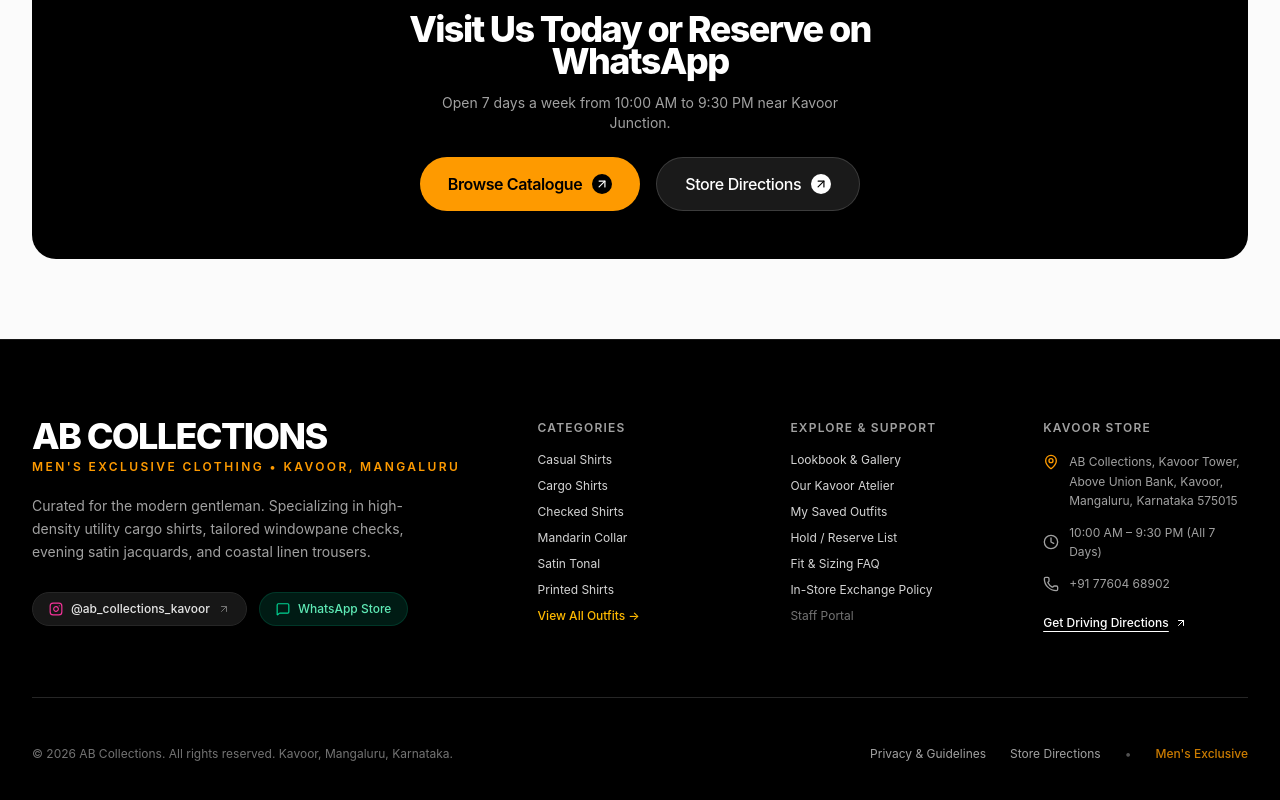
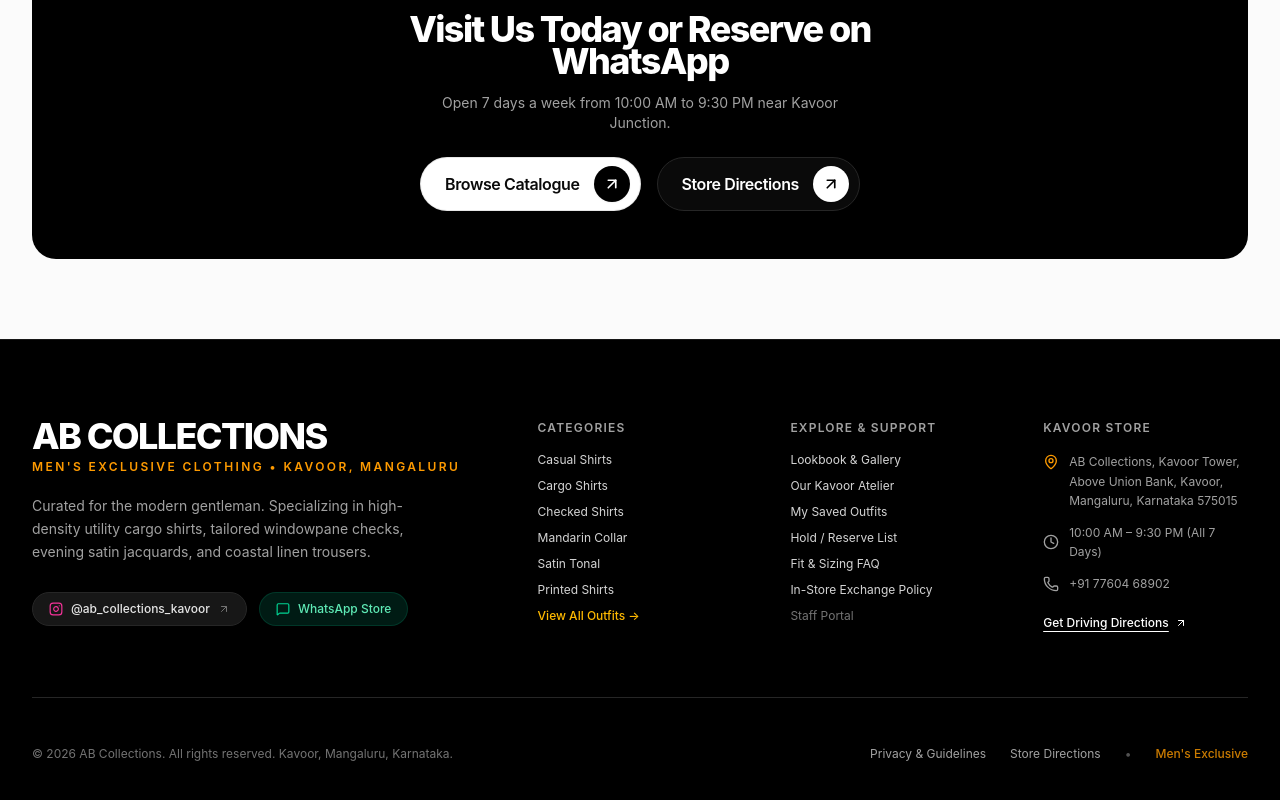
Before and after one commit to Ashith04/AB-Collections, a Next.js app: page /about in a window 1280 px wide. Shown: the part 1544-2344 px from the top of the page. Built offline with nearby package versions, Linux system fonts and the light colour scheme.

Commit message:
style(ui): redesign PillButton with circular arrow badge and add RevealOnScroll animations

```diff
--- a/src/app/globals.css
+++ b/src/app/globals.css
@@ -111,3 +111,25 @@
 .pulse-dot {
   animation: pulseGlow 2s cubic-bezier(0.4, 0, 0.6, 1) infinite;
 }
+
+/* Smooth Scroll Reveal & Ease Up */
+@keyframes fadeInUp {
+  from {
+    opacity: 0;
+    transform: translateY(28px);
+  }
+  to {
+    opacity: 1;
+    transform: translateY(0);
+  }
+}
+
+.animate-fade-in-up {
+  animation: fadeInUp 0.75s cubic-bezier(0.16, 1, 0.3, 1) forwards;
+}
+
+/* Stagger delays */
+.delay-100 { animation-delay: 100ms; }
+.delay-200 { animation-delay: 200ms; }
+.delay-300 { animation-delay: 300ms; }
+.delay-400 { animation-delay: 400ms; }
--- a/src/components/ui/Badge.tsx
+++ b/src/components/ui/Badge.tsx
@@ -8,19 +8,19 @@
 
 export const Badge: React.FC<BadgeProps> = ({ type, className = "" }) => {
   const styles: Record<string, string> = {
-    New: "bg-black text-white",
+    New: "bg-neutral-950 text-white",
     Sale: "bg-red-600 text-white",
-    "Few left": "bg-amber-500 text-black font-semibold",
-    Bestseller: "bg-emerald-600 text-white",
-    "In Store": "bg-neutral-900/80 text-white backdrop-blur-md border border-white/20",
-    "Trial Available": "bg-blue-600 text-white",
+    "Few left": "bg-neutral-900 text-white",
+    Bestseller: "bg-neutral-900 text-white border border-neutral-700",
+    "In Store": "bg-neutral-900/90 text-white backdrop-blur-md border border-white/20",
+    "Trial Available": "bg-neutral-800 text-white",
   };
 
-  const currentStyle = styles[type] || "bg-black text-white";
+  const currentStyle = styles[type] || "bg-neutral-950 text-white";
 
   return (
     <span
-      className={`inline-flex items-center px-2.5 py-1 rounded-full text-[11px] font-medium tracking-wide uppercase shadow-sm ${currentStyle} ${className}`}
+      className={`inline-flex items-center px-2.5 py-0.5 rounded-full text-[10px] font-mono font-medium tracking-wider uppercase shadow-xs ${currentStyle} ${className}`}
     >
       {type}
     </span>
--- a/src/components/ui/PillButton.tsx
+++ b/src/components/ui/PillButton.tsx
@@ -2,72 +2,90 @@
 import Link from "next/link";
 import { ArrowUpRight } from "lucide-react";
 
-interface PillButtonProps {
+export interface PillButtonProps {
   children: React.ReactNode;
   href?: string;
   onClick?: () => void;
-  variant?: "primary" | "secondary" | "accent" | "dark" | "outline-dark";
+  variant?: "primary" | "secondary" | "white" | "dark" | "outline" | "accent" | "emerald";
   size?: "sm" | "md" | "lg";
   withArrow?: boolean;
   className?: string;
   type?: "button" | "submit" | "reset";
   disabled?: boolean;
+  icon?: React.ReactNode;
 }
 
 export const PillButton: React.FC<PillButtonProps> = ({
   children,
   href,
   onClick,
-  variant = "primary",
+  variant = "white",
   size = "md",
   withArrow = true,
   className = "",
   type = "button",
   disabled = false,
+  icon,
 }) => {
+  // Padding calibrated to allow the circular badge to sit comfortably inside the capsule
   const sizeClasses = {
-    sm: "px-4 py-2 text-xs gap-1.5",
-    md: "px-5 py-2.5 text-sm gap-2",
-    lg: "px-7 py-3.5 text-base gap-2.5 font-medium",
+    sm: "pl-4 pr-1.5 py-1 text-xs gap-2 font-medium min-h-[34px]",
+    md: "pl-5 pr-2 py-1.5 text-xs sm:text-sm gap-3 font-medium min-h-[42px]",
+    lg: "pl-6 pr-2.5 py-2 text-sm sm:text-base gap-3.5 font-semibold min-h-[50px]",
   }[size];
 
+  const discSizeClasses = {
+    sm: "w-6 h-6",
+    md: "w-7 h-7 sm:w-8 sm:h-8",
+    lg: "w-8 h-8 sm:w-9 sm:h-9",
+  }[size];
+
+  const arrowIconSizeClasses = {
+    sm: "w-3 h-3",
+    md: "w-3.5 h-3.5 sm:w-4 sm:h-4",
+    lg: "w-4 h-4 sm:w-4.5 sm:h-4.5",
+  }[size];
+
+  // Normalized variant handling
+  const normalizedVariant =
+    variant === "primary" ? "dark" : variant === "accent" ? "white" : variant;
+
   const variantClasses = {
-    primary:
-      "bg-black text-white hover:bg-neutral-800 shadow-sm transition-all duration-300 hover:scale-[1.02] active:scale-[0.98]",
+    white:
+      "bg-white text-neutral-950 hover:bg-neutral-100 border border-neutral-200/90 shadow-sm",
+    dark:
+      "bg-neutral-950 text-white hover:bg-black border border-neutral-800 shadow-sm",
     secondary:
-      "bg-white text-black border border-neutral-300 hover:border-black transition-all duration-300 hover:scale-[1.02] active:scale-[0.98]",
-    accent:
-      "bg-amber-500 text-black hover:bg-amber-400 font-semibold shadow-sm transition-all duration-300 hover:scale-[1.02] active:scale-[0.98]",
-    dark:
-      "bg-white/10 hover:bg-white/20 text-white backdrop-blur-md border border-white/15 transition-all duration-300 hover:scale-[1.02] active:scale-[0.98]",
-    "outline-dark":
-      "border border-white/30 text-white hover:bg-white hover:text-black transition-all duration-300",
-  }[variant];
+      "bg-neutral-100 dark:bg-neutral-900 text-neutral-900 dark:text-neutral-100 hover:bg-neutral-200 dark:hover:bg-neutral-800 border border-neutral-200 dark:border-neutral-800",
+    outline:
+      "bg-transparent text-neutral-900 dark:text-neutral-100 border border-neutral-300 dark:border-neutral-700 hover:border-neutral-950 dark:hover:border-white",
+    emerald:
+      "bg-emerald-600 text-white hover:bg-emerald-500 shadow-sm border border-emerald-500",
+  }[normalizedVariant] || "bg-white text-neutral-950 border border-neutral-200/90 shadow-sm";
 
-  const arrowBgClasses = {
-    primary: "bg-white text-black",
-    secondary: "bg-black text-white",
-    accent: "bg-black text-white",
+  const discBgClasses = {
+    white: "bg-black text-white",
     dark: "bg-white text-black",
-    "outline-dark": "bg-white text-black",
-  }[variant];
+    secondary: "bg-black dark:bg-white text-white dark:text-black",
+    outline: "bg-neutral-900 dark:bg-white text-white dark:text-black",
+    emerald: "bg-emerald-950 text-white",
+  }[normalizedVariant] || "bg-black text-white";
 
   const content = (
     <>
-      <span className="tracking-tight">{children}</span>
+      {icon && <span className="shrink-0">{icon}</span>}
+      <span className="tracking-tight whitespace-nowrap">{children}</span>
       {withArrow && (
         <span
-          className={`flex items-center justify-center rounded-full p-0.5 transition-transform duration-300 group-hover:translate-x-0.5 group-hover:-translate-y-0.5 ${
-            size === "sm" ? "w-4 h-4" : size === "lg" ? "w-5 h-5" : "w-4 h-4"
-          } ${arrowBgClasses}`}
+          className={`flex items-center justify-center rounded-full shrink-0 transition-all duration-300 group-hover:translate-x-0.5 group-hover:-translate-y-0.5 group-hover:scale-105 shadow-xs ${discSizeClasses} ${discBgClasses}`}
         >
-          <ArrowUpRight className={size === "sm" ? "w-3 h-3" : "w-3.5 h-3.5"} />
+          <ArrowUpRight className={arrowIconSizeClasses} strokeWidth={2.2} />
         </span>
       )}
     </>
   );
 
-  const baseClasses = `group inline-flex items-center justify-center rounded-full font-medium cursor-pointer select-none transition-all ${sizeClasses} ${variantClasses} ${
+  const baseClasses = `group inline-flex items-center justify-between rounded-full cursor-pointer select-none transition-all duration-300 hover:scale-[1.02] active:scale-[0.98] ${sizeClasses} ${variantClasses} ${
     disabled ? "opacity-50 pointer-events-none" : ""
   } ${className}`;
 
--- /dev/null
+++ b/src/components/ui/RevealOnScroll.tsx
@@ -0,0 +1,77 @@
+"use client";
+
+import React, { useEffect, useRef, useState } from "react";
+
+interface RevealOnScrollProps {
+  children: React.ReactNode;
+  className?: string;
+  delayMs?: number;
+  direction?: "up" | "down" | "left" | "right";
+  threshold?: number;
+}
+
+export const RevealOnScroll: React.FC<RevealOnScrollProps> = ({
+  children,
+  className = "",
+  delayMs = 0,
+  direction = "up",
+  threshold = 0.12,
+}) => {
+  const [isVisible, setIsVisible] = useState(false);
+  const elementRef = useRef<HTMLDivElement>(null);
+
+  useEffect(() => {
+    const el = elementRef.current;
+    if (!el) return;
+
+    // If IntersectionObserver is not supported, reveal immediately
+    if (typeof IntersectionObserver === "undefined") {
+      setIsVisible(true);
+      return;
+    }
+
+    const observer = new IntersectionObserver(
+      ([entry]) => {
+        if (entry.isIntersecting) {
+          setIsVisible(true);
+          observer.unobserve(entry.target);
+        }
+      },
+      {
+        threshold,
+        rootMargin: "0px 0px -40px 0px",
+      }
+    );
+
+    observer.observe(el);
+
+    return () => {
+      observer.disconnect();
+    };
+  }, [threshold]);
+
+  const initialTransform = {
+    up: "translate-y-8",
+    down: "-translate-y-8",
+    left: "translate-x-8",
+    right: "-translate-x-8",
+  }[direction];
+
+  return (
+    <div
+      ref={elementRef}
+      style={{
+        transitionDelay: `${delayMs}ms`,
+        transitionDuration: "800ms",
+        transitionTimingFunction: "cubic-bezier(0.16, 1, 0.3, 1)",
+      }}
+      className={`transition-all ${
+        isVisible
+          ? "opacity-100 translate-x-0 translate-y-0"
+          : `opacity-0 ${initialTransform}`
+      } ${className}`}
+    >
+      {children}
+    </div>
+  );
+};
```
